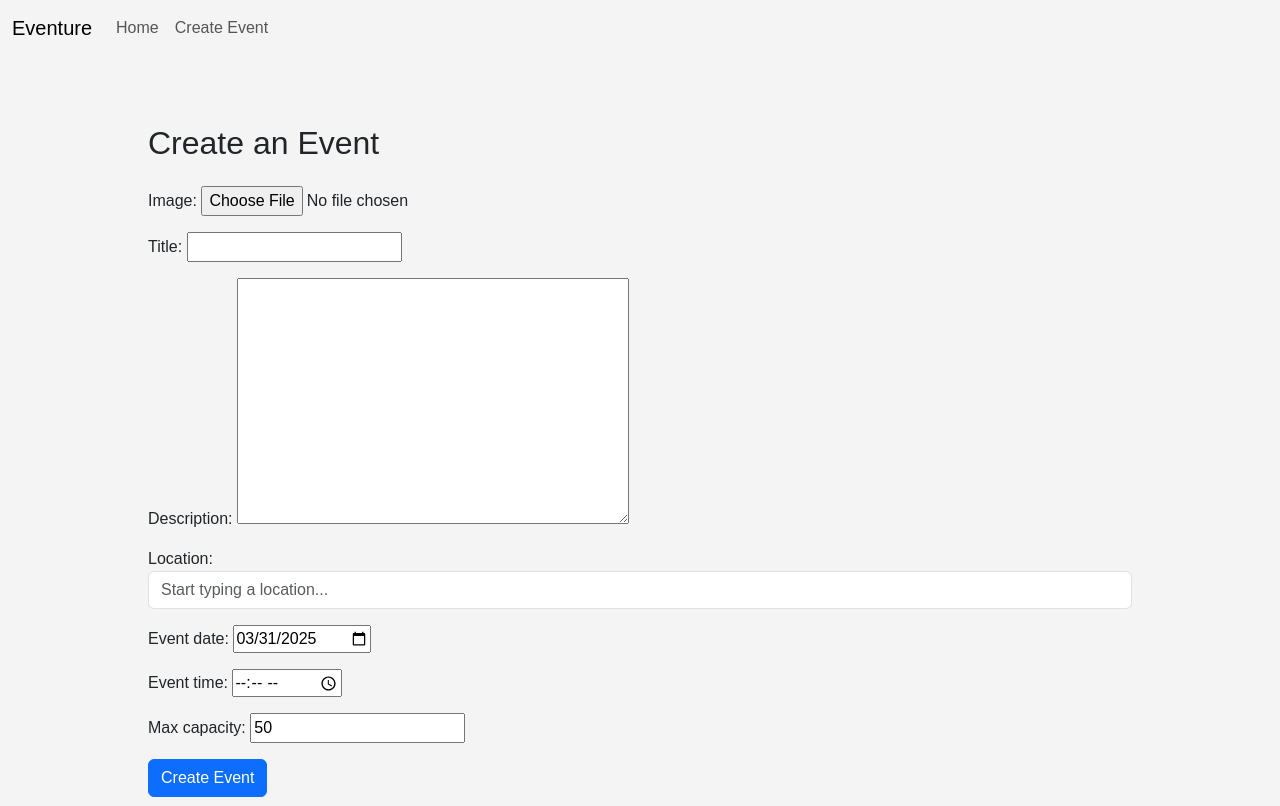
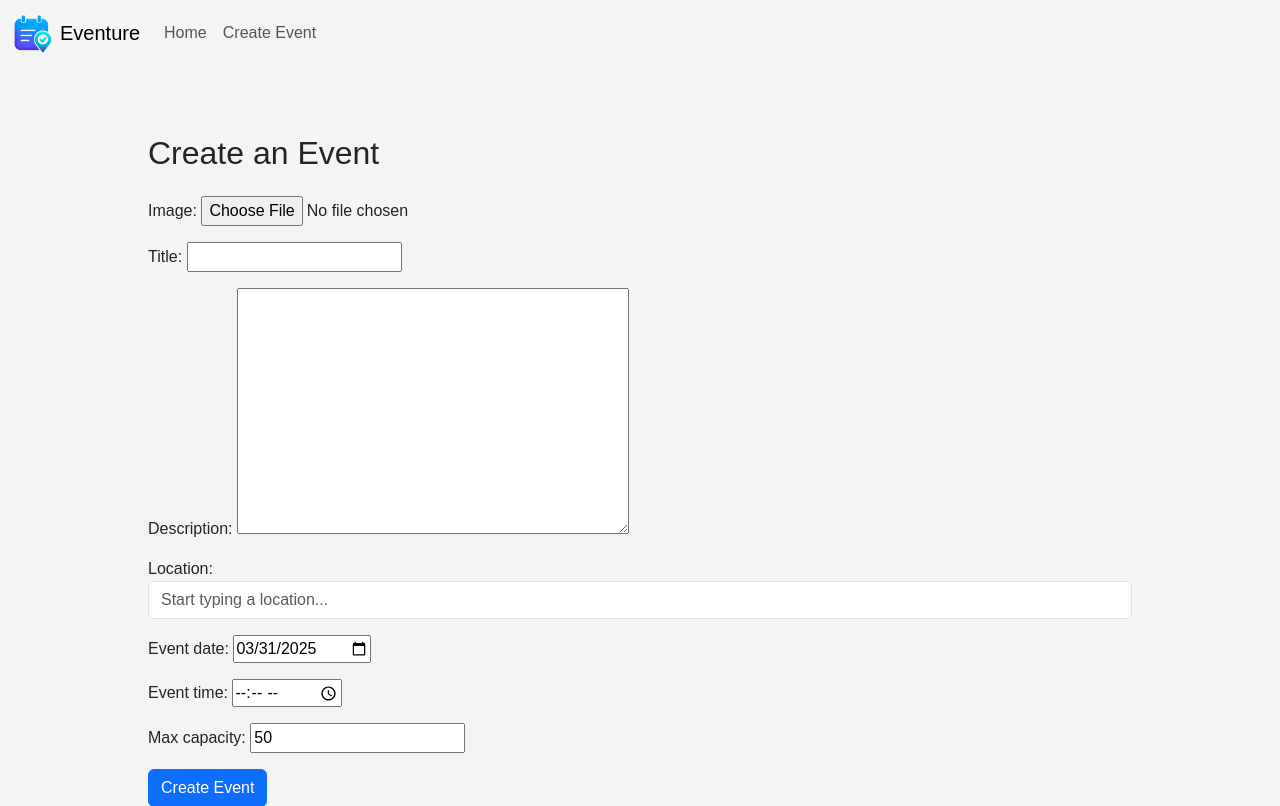
Before and after one commit to LorealCI/eventure, a Django app: page /event/create/ in a window 1280 px wide. Shown: the top 806 px of the page. Run offline with Django 5.2, Linux system fonts and the light colour scheme; the visitor is signed in with stand-in values (Sample User, id 1).

Commit message:
added favicon & logo

```diff
--- a/templates/base.html
+++ b/templates/base.html
@@ -13,6 +13,8 @@
 
     <!-- Custom CSS-->
     <link rel="stylesheet" href="{% static 'css/style.css' %}">
+    <!--Favicon-->
+    <link rel="icon" type="image/x-icon" href="{% static 'images/favicon.ico' %}">
 </head>
 
 <body class="d-flex flex-column h-100">
@@ -20,7 +22,8 @@
     <!-- Navigation -->
     <nav class="navbar navbar-expand-lg navbar-light">
         <div class="container-fluid">
-            <a class="navbar-brand" href="{% url 'event_list' %}"> Eventure </a>
+            <a class="navbar-brand d-flex align-items-center" href="{% url 'event_list' %}">
+                <img src="{% static 'images/android-chrome-512x512.png' %}" alt="Logo" width="40" height="40" class="d-inline-block align-text-top me-2">Eventure </a>
             <button class="navbar-toggler" type="button" data-bs-toggle="collapse" data-bs-target="#navbarText"
                 aria-controls="navbarText" aria-expanded="false" aria-label="Toggle navigation">
                 <span class="navbar-toggler-icon"></span>
```
Also changed, not shown: static/images/android-chrome-192x192.png (added), static/images/android-chrome-512x512.png (added), static/images/apple-touch-icon.png (added), static/images/favicon-16x16.png (added), static/images/favicon-32x32.png (added), static/images/favicon.ico (added), static/images/site.webmanifest (added).
